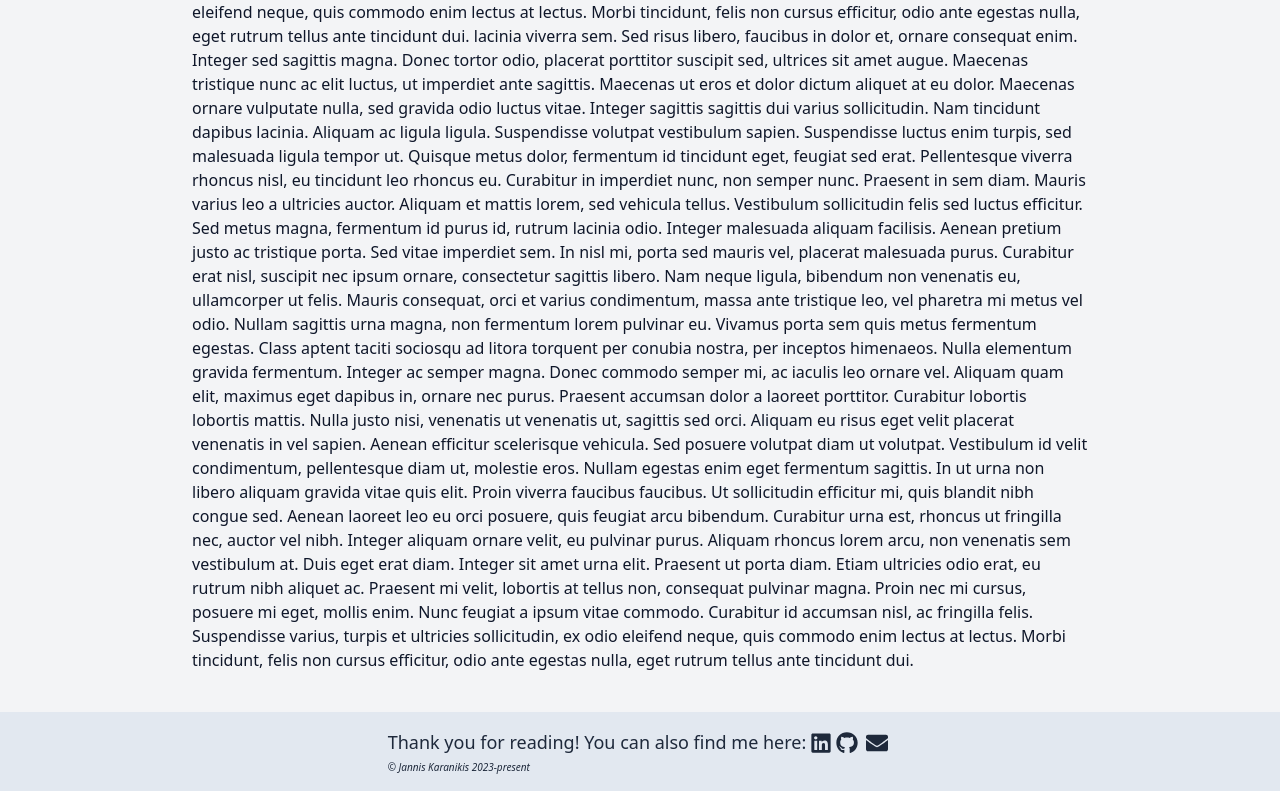
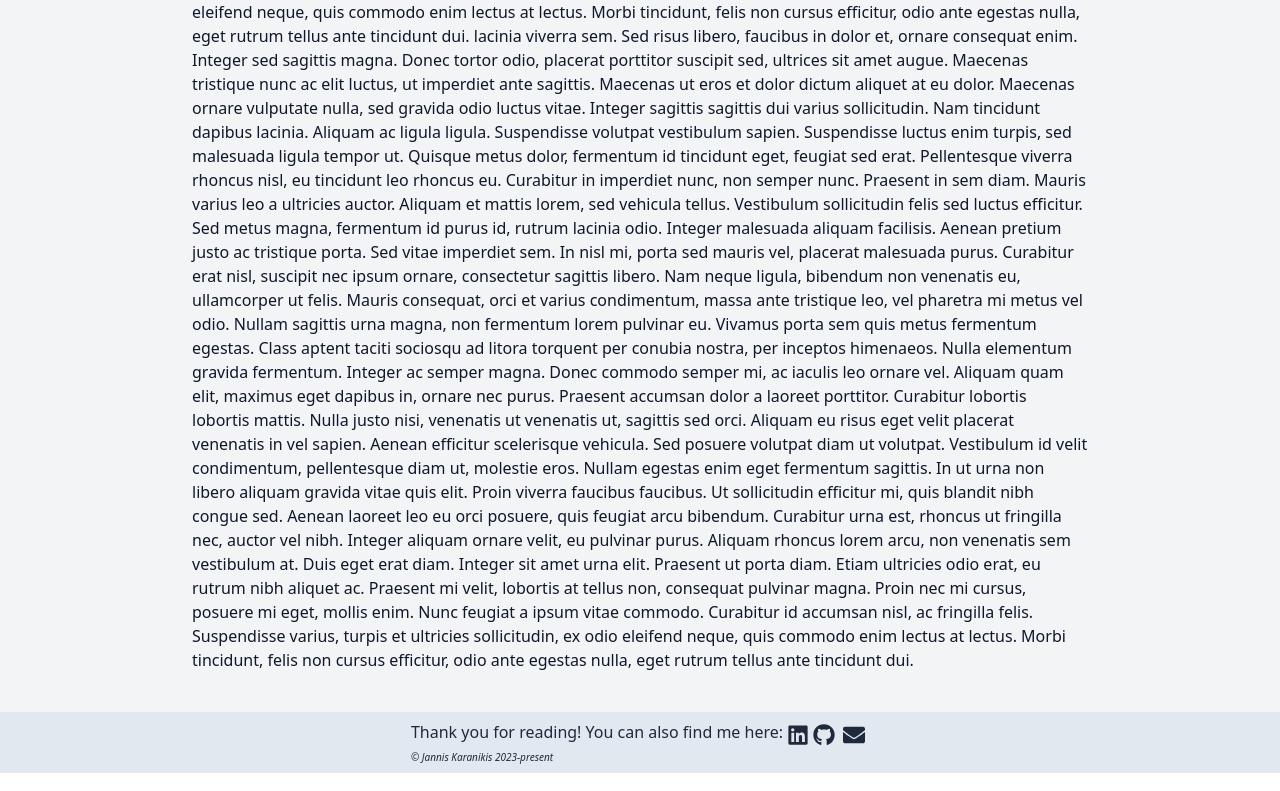
Before and after one commit to JannisK89/tech-blog, a Next.js app: page / in a window 1280 px wide. Shown: the part 2752-3543 px from the top of the page. Built offline with nearby package versions, Linux system fonts and the light colour scheme.

Commit message:
improved css

```diff
--- a/components/Footer.tsx
+++ b/components/Footer.tsx
@@ -1,10 +1,10 @@
 import { FaEnvelope, FaGithub, FaLinkedin } from 'react-icons/fa'
 const Footer = () => {
   return (
-    <footer className=" dark:bg-slate-800 bg-slate-200  dark:text-slate-200 text-slate-800  bottom-0 py-4 mt-10 flex justify-center ">
+    <footer className=" dark:bg-slate-800 bg-slate-200  dark:text-slate-200 text-slate-800  bottom-0 py-2 mt-10 flex justify-center ">
       <div className="flex flex-col">
         <div className="flex">
-          <div className="text-lg font-medium">Thank you for reading! You can also find me here:</div>
+          <div className="text-md font-medium">Thank you for reading! You can also find me here:</div>
           <ul className="flex">
             <li className="ml-1 pt-1">
               <a
--- a/pages/_app.tsx
+++ b/pages/_app.tsx
@@ -22,9 +22,13 @@ export default function App({ Component, pageProps }: AppProps) {
   }
   return (
     <div className={colorMode}>
-      <div className={'w-full h-full bg-gray-100 dark:bg-gray-900 text-slate-900 dark:text-slate-100 '}>
+      <div
+        className={
+          'w-full min-h-screen bg-gray-100 dark:bg-gray-900 text-slate-900 dark:text-slate-100 flex flex-col overflow-hidden  '
+        }
+      >
         <Header colorMode={colorMode} darkModeCheck={darkModeCheck} />
-        <Component {...pageProps} />
+        <Component {...pageProps} className="flex-1" />
         <Footer />
       </div>
     </div>
--- a/pages/index.tsx
+++ b/pages/index.tsx
@@ -9,7 +9,7 @@ export default function Home() {
         <meta name="viewport" content="width=device-width, initial-scale=1" />
       </Head>
       <main>
-        <div className="max-w-4xl mx-auto">
+        <div className="max-w-4xl mx-auto h-full">
           <h2 className="text-3xl my-4">Hello There!</h2>
           <p>
             Lorem ipsum dolor sit amet, consectetur adipiscing elit. Donec metus lacus, laoreet eu neque vulputate,
```
